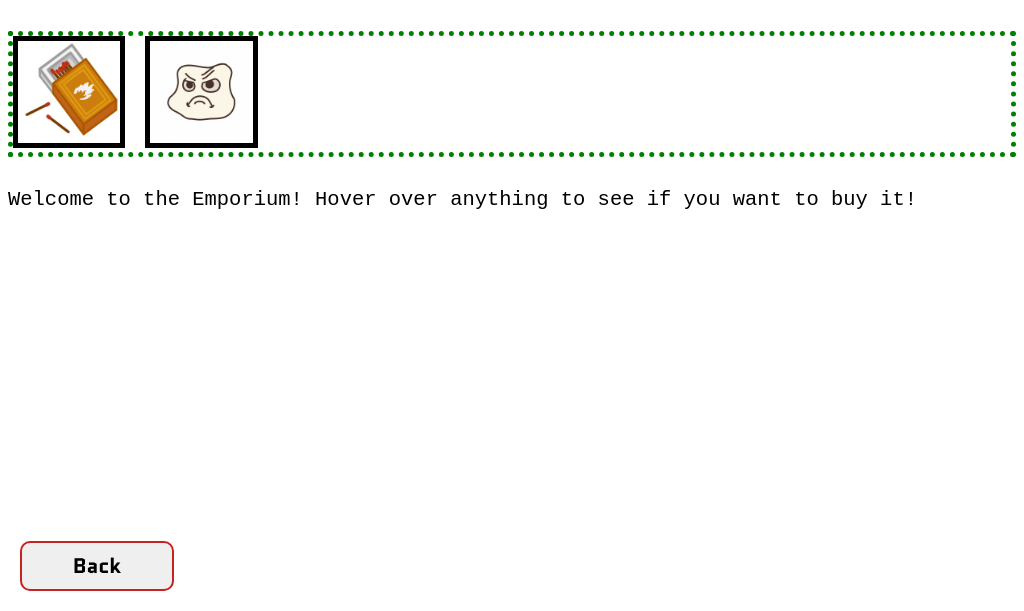
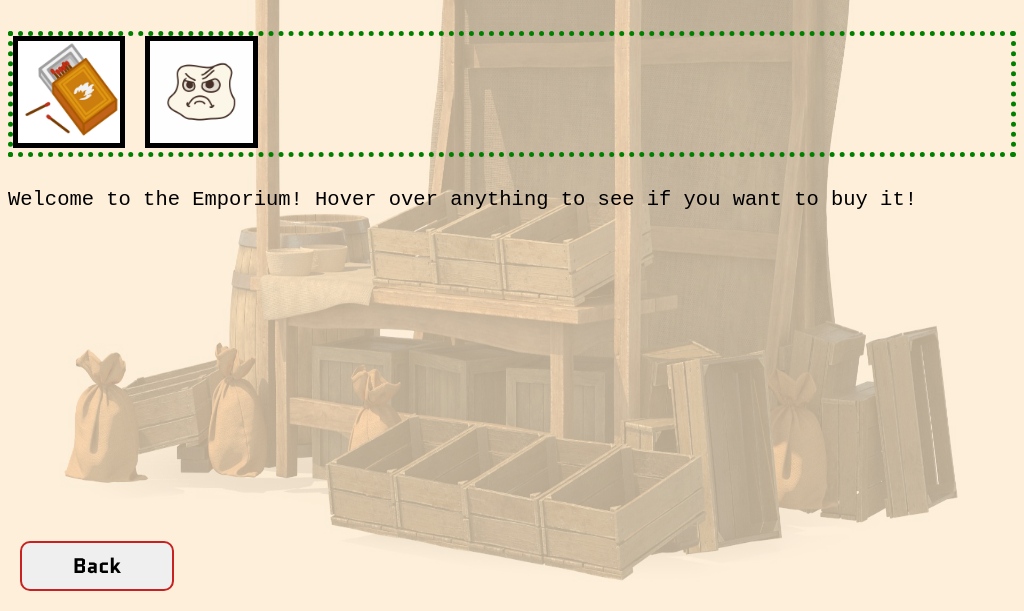
Before and after one commit to Blorg132/Acids-And-Basics-Alpha, an Electron app: page renderer/store.html in a window 1024 px wide. Shown: the part 189-800 px from the top of the page. Drawn offline with Linux system fonts and the light colour scheme; no server answers.

Commit message:
made the shop look nicer

```diff
--- a/renderer/store.html
+++ b/renderer/store.html
@@ -137,6 +137,16 @@
             }
 
 
+            .bg-layer {
+                background-image: url('images/shopbackground.jpg');
+                background-size: 100% 100%;
+                background-position: center;
+                position: absolute;
+                inset: 0;
+                opacity: 0.3;
+                z-index: -100;
+            }
+
         </style>
 
 
@@ -154,7 +164,10 @@
 
 
 
-    <body>
+    <body style="background-color: blanchedalmond;">
+
+        <!--Background Layer Here-->
+        <div class="bg-layer"></div>
 
         <h1 style="color: brown;">Avogadroid's Emporium</h1>
 
```
Also changed, not shown: renderer/userdata/inventory.json (+15 -1 lines), renderer/images/shopbackground.jpg (added).
